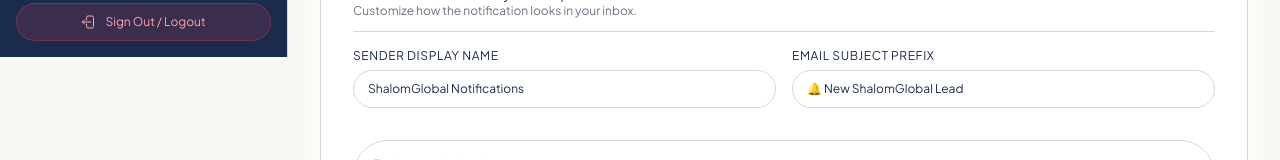
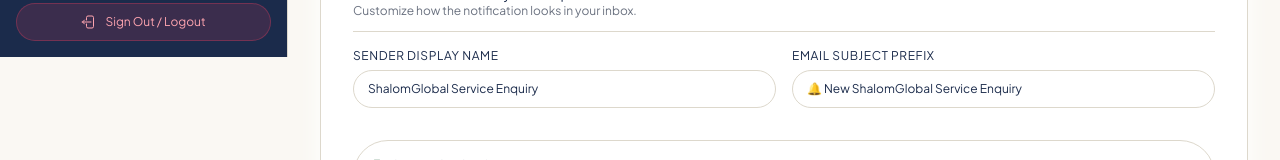
Before and after one commit to crispydosaukk/shalomglobalsolutions, a Next.js app: page /dashboard/settings in a window 1280 px wide. Shown: the part 743-903 px from the top of the page. Built offline with nearby package versions, Linux system fonts and the light colour scheme; no server answers; the database is empty; sample sign-in values are in the browser's storage.

Commit message:
Update email sender to ShalomGlobal Service Enquiry and change Inquiry to Enquiry

```diff
--- a/src/app/api/send-email/route.ts
+++ b/src/app/api/send-email/route.ts
@@ -16,8 +16,8 @@
       ? process.env.ADMIN_EMAIL_RECIPIENT.split(',').map((s) => s.trim()).filter(Boolean)
       : defaultRecipients;
     if (recipients.length === 0) recipients = defaultRecipients;
-    let senderName = 'ShalomGlobal Notifications';
-    let subjectPrefix = '🔔 New ShalomGlobal Lead';
+    let senderName = 'ShalomGlobal Service Enquiry';
+    let subjectPrefix = '🔔 New ShalomGlobal Service Enquiry';
 
     try {
       const docRef = doc(db, 'site_content', 'main_content');
@@ -103,8 +103,8 @@
         <div class="container">
           <div class="header">
             <div class="badge">${isTest ? 'System Test' : 'New Customer Lead'}</div>
-            <h1>${isTest ? 'Email System Verification' : 'ShalomGlobal Service Inquiry'}</h1>
-            <p>${isTest ? 'This is a test notification from your Admin Dashboard.' : 'A new customer has submitted an inquiry through the website.'}</p>
+            <h1>${isTest ? 'Email System Verification' : 'ShalomGlobal Service Enquiry'}</h1>
+            <p>${isTest ? 'This is a test notification from your Admin Dashboard.' : 'A new customer has submitted an enquiry through the website.'}</p>
           </div>
           <div class="body">
             <div class="field">
@@ -129,7 +129,7 @@
             </div>
             <div class="message-box">
               <div class="field-label">Message Details:</div>
-              <p style="margin: 6px 0 0 0; font-size: 14px; color: #2d3748; line-height: 1.6; white-space: pre-wrap;">${message || (isTest ? 'Your automated mail integration is fully active and working properly! Future customer inquiries will be dispatched directly to all configured recipients.' : 'No additional message provided.')}</p>
+              <p style="margin: 6px 0 0 0; font-size: 14px; color: #2d3748; line-height: 1.6; white-space: pre-wrap;">${message || (isTest ? 'Your automated mail integration is fully active and working properly! Future customer enquiries will be dispatched directly to all configured recipients.' : 'No additional message provided.')}</p>
             </div>
           </div>
           <div class="footer">
--- a/src/app/components/ContactForm.tsx
+++ b/src/app/components/ContactForm.tsx
@@ -72,7 +72,7 @@
       if (res.success) {
         setSubmitted(true);
       } else {
-        setErrorMessage('Unable to send inquiry right now. Please call us directly at 07493109832.');
+        setErrorMessage('Unable to send enquiry right now. Please call us directly at 07493109832.');
       }
     } catch (err) {
       console.error(err);
--- a/src/app/dashboard/settings/page.tsx
+++ b/src/app/dashboard/settings/page.tsx
@@ -10,15 +10,15 @@
   const currentSettings = content?.emailSettings || {
     notificationsEnabled: true,
     recipients: defaultRecipients,
-    senderName: 'ShalomGlobal Notifications',
-    subjectPrefix: '🔔 New ShalomGlobal Lead',
+    senderName: 'ShalomGlobal Service Enquiry',
+    subjectPrefix: '🔔 New ShalomGlobal Service Enquiry',
   };
 
   const [enabled, setEnabled] = useState(currentSettings.notificationsEnabled);
   const [recipients, setRecipients] = useState<string[]>(currentSettings.recipients || defaultRecipients);
   const [newEmailInput, setNewEmailInput] = useState('');
-  const [senderName, setSenderName] = useState(currentSettings.senderName || 'ShalomGlobal Notifications');
-  const [subjectPrefix, setSubjectPrefix] = useState(currentSettings.subjectPrefix || '🔔 New ShalomGlobal Lead');
+  const [senderName, setSenderName] = useState(currentSettings.senderName || 'ShalomGlobal Service Enquiry');
+  const [subjectPrefix, setSubjectPrefix] = useState(currentSettings.subjectPrefix || '🔔 New ShalomGlobal Service Enquiry');
 
   const [saveSuccess, setSaveSuccess] = useState(false);
   const [testing, setTesting] = useState(false);
@@ -28,8 +28,8 @@
     if (content?.emailSettings) {
       setEnabled(content.emailSettings.notificationsEnabled ?? true);
       setRecipients(content.emailSettings.recipients || defaultRecipients);
-      setSenderName(content.emailSettings.senderName || 'ShalomGlobal Notifications');
-      setSubjectPrefix(content.emailSettings.subjectPrefix || '🔔 New ShalomGlobal Lead');
+      setSenderName(content.emailSettings.senderName || 'ShalomGlobal Service Enquiry');
+      setSubjectPrefix(content.emailSettings.subjectPrefix || '🔔 New ShalomGlobal Service Enquiry');
     }
   }, [content]);
 
--- a/src/lib/cmsData.ts
+++ b/src/lib/cmsData.ts
@@ -764,7 +764,7 @@
   emailSettings: {
     notificationsEnabled: true,
     recipients: ['sgs.london2015@gmail.com', 'digitalbotsolutions@gmail.com'],
-    senderName: 'ShalomGlobal Notifications',
-    subjectPrefix: '🔔 New ShalomGlobal Lead',
+    senderName: 'ShalomGlobal Service Enquiry',
+    subjectPrefix: '🔔 New ShalomGlobal Service Enquiry',
   },
 };
```
